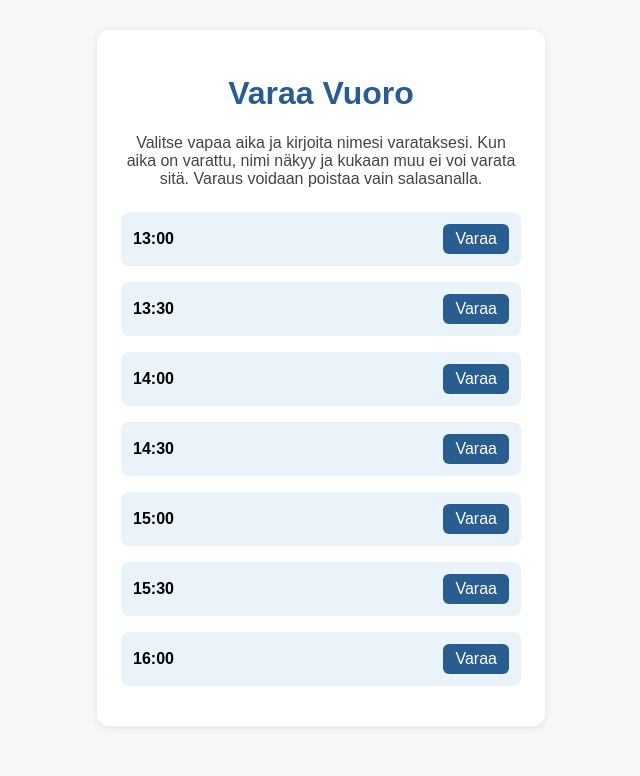
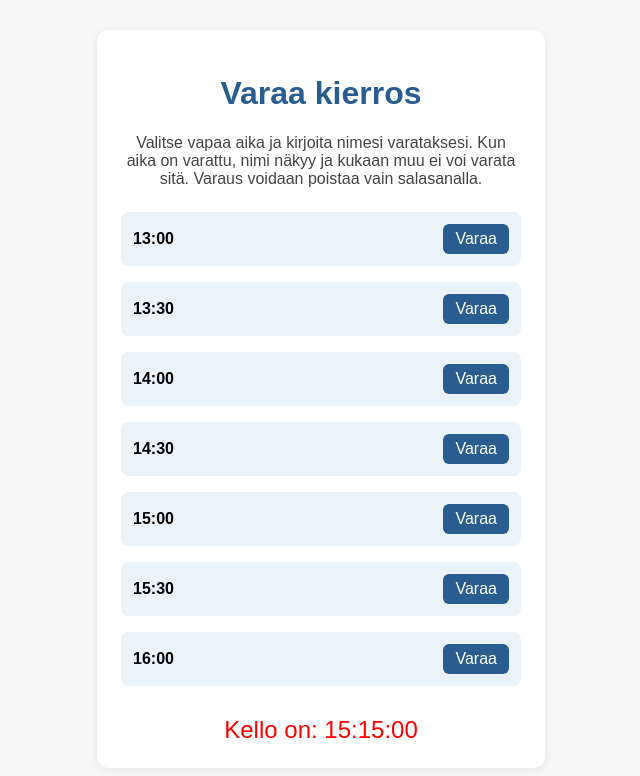
Before and after one commit to MatsHolmst/nuorisopalvelut, a plain HTML site: page varaa_kierros_ajat_salasana.html in a window 1280 px wide. Shown: the whole page, without its empty margins (319-959 px from the left). Drawn offline with Linux system fonts and the light colour scheme.

Commit message:
Update varaa_kierros_ajat_salasana.html

```diff
--- a/varaa_kierros_ajat_salasana.html
+++ b/varaa_kierros_ajat_salasana.html
@@ -3,7 +3,7 @@
 <html lang="fi">
 <head>
     <meta charset="UTF-8">
-    <title>Varaa Vuoro</title>
+    <title>Varaa kierros</title>
     <meta name="viewport" content="width=device-width, initial-scale=1.0">
     <style>
         body { font-family: Arial, sans-serif; background: #f7f7f7; margin: 0; padding: 0; }
@@ -18,20 +18,31 @@
         .boknings-knapp:disabled { background: #aaa; cursor: not-allowed; }
         .namn-input, .salasana-input { padding: 6px; border-radius: 6px; border: 1px solid #bbb; font-size: 1em; }
         .poista-knapp { background: #c0392b; }
+        .kello { text-align:center; margin-top:30px; font-size:1.5em; color:#ff0000; }
     </style>
 </head>
 <body>
     <div class="container">
-        <h1>Varaa Vuoro</h1>
+        <h1>Varaa kierros</h1>
         <p>Valitse vapaa aika ja kirjoita nimesi varataksesi. Kun aika on varattu, nimi näkyy ja kukaan muu ei voi varata sitä. Varaus voidaan poistaa vain salasanalla.</p>
-        <div class="tur-list" id="turList">
-            <!-- Kierros-rivit generoidaan tähän -->
-        </div>
+        <div class="tur-list" id="turList"></div>
+        <div class="kello">Kello on: <span id="kello">--:--:--</span></div>
     </div>
     <script>
         const ajat = ["13:00", "13:30", "14:00", "14:30", "15:00", "15:30", "16:00"];
         let kierrokset = Array(ajat.length).fill(null);
-        const salasana = 'kanada'; // Muuta tähän haluamasi salasana
+        const salasana = 'kanada';
+
+        function paivitaKello() {
+            const nyt = new Date();
+            const hh = String(nyt.getHours()).padStart(2, '0');
+            const mm = String(nyt.getMinutes()).padStart(2, '0');
+            const ss = String(nyt.getSeconds()).padStart(2, '0');
+            document.getElementById('kello').textContent = `${hh}:${mm}:${ss}`;
+        }
+        setInterval(paivitaKello, 1000);
+        paivitaKello();
+
         function renderKierrokset() {
             const turList = document.getElementById('turList');
             turList.innerHTML = '';
@@ -61,6 +72,7 @@
                 turList.appendChild(turDiv);
             });
         }
+
         function naytaNimiInput(index) {
             const turList = document.getElementById('turList');
             const turDivs = turList.children;
@@ -90,6 +102,7 @@
             };
             turDiv.appendChild(vahvistaBtn);
         }
+
         function naytaSalasanaInput(index) {
             const turList = document.getElementById('turList');
             const turDivs = turList.children;
@@ -127,6 +140,7 @@
             peruutaBtn.onclick = () => renderKierrokset();
             turDiv.appendChild(peruutaBtn);
         }
+
         renderKierrokset();
     </script>
 </body>
```
